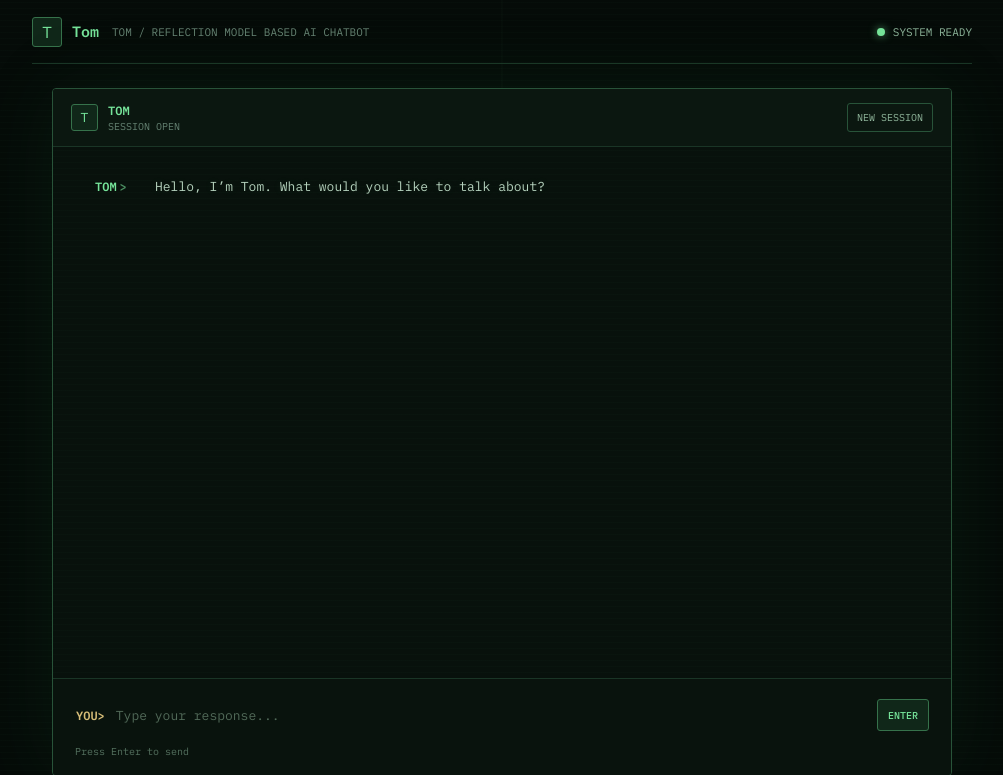
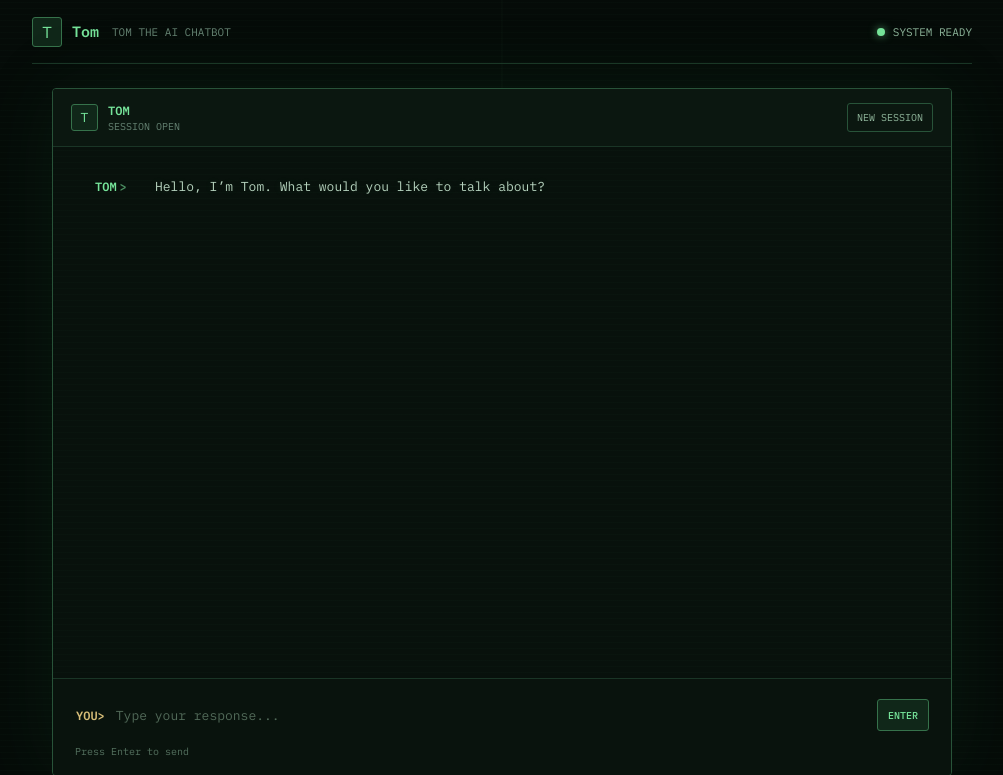
Before and after one commit to PrajwalJeethan/BasicAIchatbot, a Flask app: page / in a window 1280 px wide. Shown: the top 775 px of the page, without its empty margins (138-1141 px from the left). Run offline with Flask 3, Linux system fonts and the light colour scheme.

Commit message:
caption change

```diff
--- a/templates/index.html
+++ b/templates/index.html
@@ -191,7 +191,7 @@
       <div class="brand" aria-label="Tom chatbot">
         <span class="brand-mark" aria-hidden="true">T</span>
         <span class="brand-name">Tom</span>
-        <span class="brand-caption">TOM / REFLECTION MODEL BASED AI CHATBOT</span>
+        <span class="brand-caption">TOM THE AI CHATBOT</span>
       </div>
       <div class="top-status"><span class="status-dot" aria-hidden="true"></span>System ready</div>
     </header>
```
